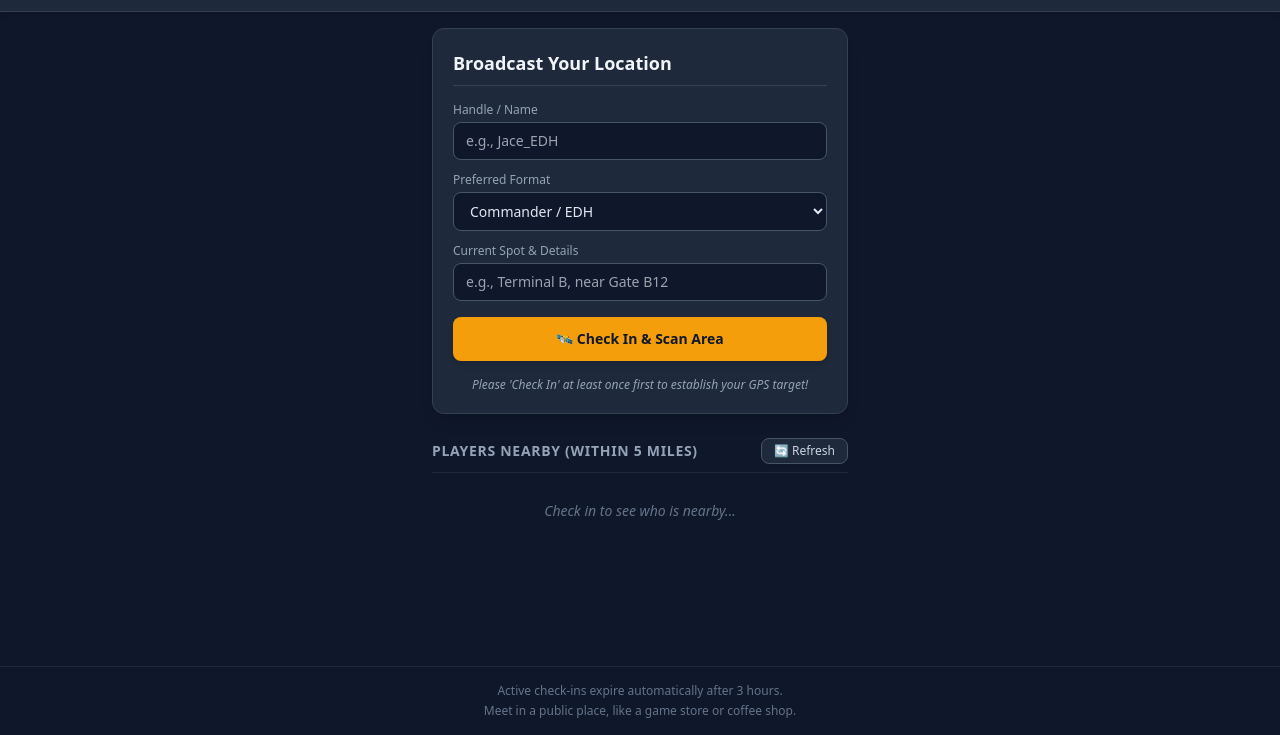
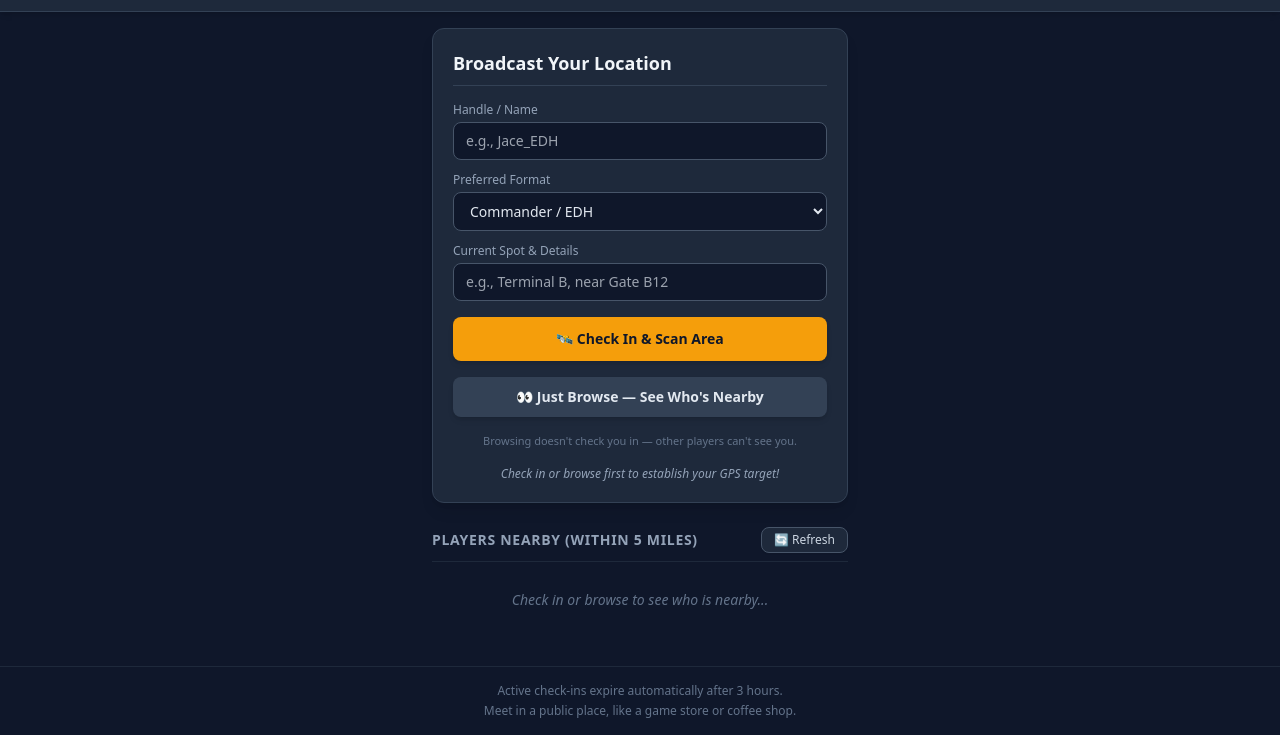
Before and after one commit to Io2k/Mana-radar, a plain HTML site: page index.html in a window 1280 px wide. Both pictures are taken after a click on the button "🔄 Refresh". Shown: the part 65-800 px from the top of the page. Drawn offline with nearby package versions, Linux system fonts and the light colour scheme; no server answers.

Commit message:
Add browse-without-check-in mode

```diff
--- a/index.html
+++ b/index.html
@@ -62,6 +62,10 @@
             <button id="checkInBtn" onclick="handleCheckIn()" class="w-full bg-amber-500 hover:bg-amber-600 text-slate-900 font-bold py-3 rounded-lg text-sm transition shadow-md disabled:opacity-50 disabled:cursor-not-allowed">
                 🛰️ Check In & Scan Area
             </button>
+            <button id="browseBtn" onclick="handleBrowse()" class="w-full bg-slate-700 hover:bg-slate-600 text-slate-200 font-semibold py-2.5 rounded-lg text-sm transition shadow-md disabled:opacity-50 disabled:cursor-not-allowed">
+                👀 Just Browse — See Who's Nearby
+            </button>
+            <p class="text-center text-[11px] text-slate-500">Browsing doesn't check you in — other players can't see you.</p>
             <p id="geoStatus" class="text-center text-xs text-slate-400 hidden italic"></p>
         </section>
 
@@ -73,7 +77,7 @@
                 </button>
             </div>
             <div id="playerList" class="space-y-3">
-                <p class="text-sm text-slate-500 italic text-center py-4">Check in to see who is nearby...</p>
+                <p class="text-sm text-slate-500 italic text-center py-4">Check in or browse to see who is nearby...</p>
             </div>
         </section>
 
@@ -91,6 +95,9 @@
 
         const supabaseClient = supabase.createClient(SUPABASE_URL, SUPABASE_ANON_KEY);
         let userCoords = null;
+        // True once this browser has checked in; browsing leaves it false,
+        // so the status line can say whether other players can see you.
+        let checkedIn = false;
 
         // Cache active map instances to prevent re-initialization errors
         const activeMaps = {};
@@ -140,6 +147,7 @@
 
         function setButtonsState(disabled) {
             document.getElementById('checkInBtn').disabled = disabled;
+            document.getElementById('browseBtn').disabled = disabled;
             document.getElementById('refreshBtn').disabled = disabled;
         }
 
@@ -185,14 +193,53 @@
             const statusText = document.getElementById('geoStatus');
             if (!userCoords) {
                 statusText.classList.remove('hidden');
-                statusText.innerText = "Please 'Check In' at least once first to establish your GPS target!";
+                statusText.innerText = "Check in or browse first to establish your GPS target!";
                 return;
             }
 
             statusText.classList.remove('hidden');
             statusText.innerText = "Re-scanning a 5-mile radius for active mages...";
             setButtonsState(true);
+            await scanNearby(statusText);
+            setButtonsState(false);
+        }
 
+        // Browse without checking in: scan the area without inserting a
+        // row, so other players can't see you. Refresh keeps working
+        // afterwards, since it only needs your coordinates.
+        function handleBrowse() {
+            const statusText = document.getElementById('geoStatus');
+            statusText.classList.remove('hidden');
+            statusText.innerText = "Requesting GPS signal...";
+            setButtonsState(true);
+
+            if (!navigator.geolocation) {
+                statusText.innerText = "Geolocation is not supported by your browser.";
+                setButtonsState(false);
+                return;
+            }
+
+            navigator.geolocation.getCurrentPosition(
+                async (position) => {
+                    userCoords = { lat: position.coords.latitude, lng: position.coords.longitude };
+                    checkedIn = false;
+                    statusText.innerText = "Scanning a 5-mile radius for active mages...";
+                    await scanNearby(statusText);
+                    setButtonsState(false);
+                },
+                (error) => {
+                    statusText.innerText = "Error: Please enable location permissions.";
+                    setButtonsState(false);
+                    console.error(error);
+                },
+                { timeout: 10000, maximumAge: 60000 }
+            );
+        }
+
+        // Shared scan: fetch nearby players for the current coordinates and
+        // render them. Does not insert a check-in. The status line says
+        // whether other players can see you.
+        async function scanNearby(statusText) {
             try {
                 const { data: nearbyPlayers, error: rpcError } = await supabaseClient
                     .rpc('get_nearby_players', {
@@ -204,15 +251,15 @@
                 if (rpcError) throw rpcError;
 
                 const currentName = document.getElementById('playerName').value || "Anonymous Mage";
-                statusText.innerText = "Radar updated.";
+                statusText.innerText = checkedIn
+                    ? "Radar updated."
+                    : "Radar updated. You're browsing — not checked in, so other players can't see you.";
                 renderPlayers(nearbyPlayers, currentName);
                 await updateGlobalCounters();
 
             } catch (err) {
-                console.error("Refresh Error:", err);
-                statusText.innerText = "Error refreshing radar data.";
-            } finally {
-                setButtonsState(false);
+                console.error("Scan Error:", err);
+                statusText.innerText = "Error scanning radar data.";
             }
         }
 
@@ -236,6 +283,7 @@
 
                 if (insertError) throw insertError;
                 localStorage.setItem('mana-radar-last-checkin', String(Date.now()));
+                checkedIn = true;
 
                 const { data: nearbyPlayers, error: rpcError } = await supabaseClient
                     .rpc('get_nearby_players', {
```
